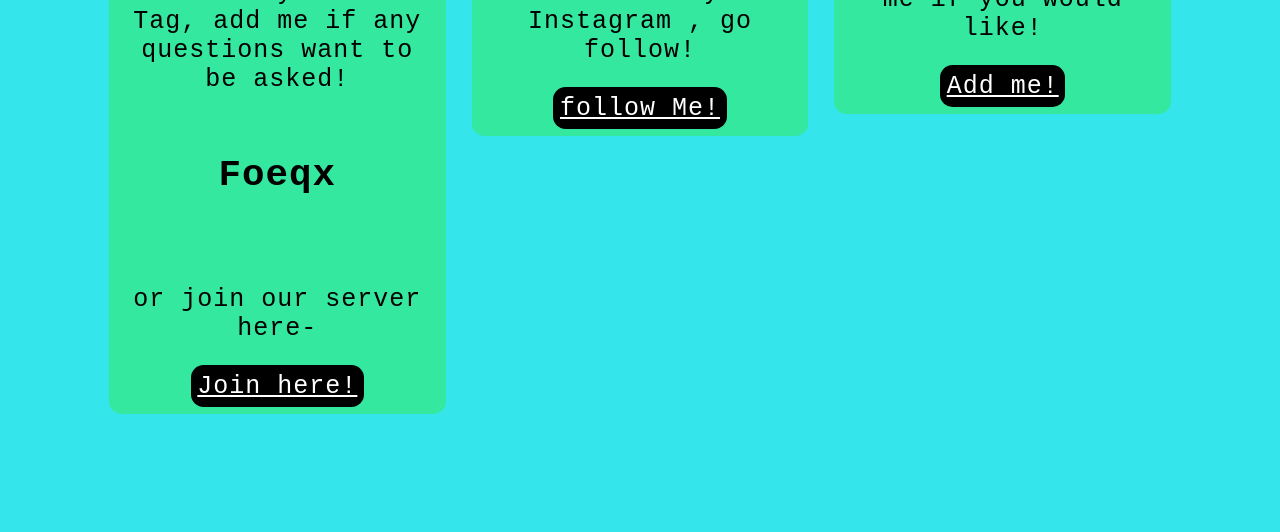
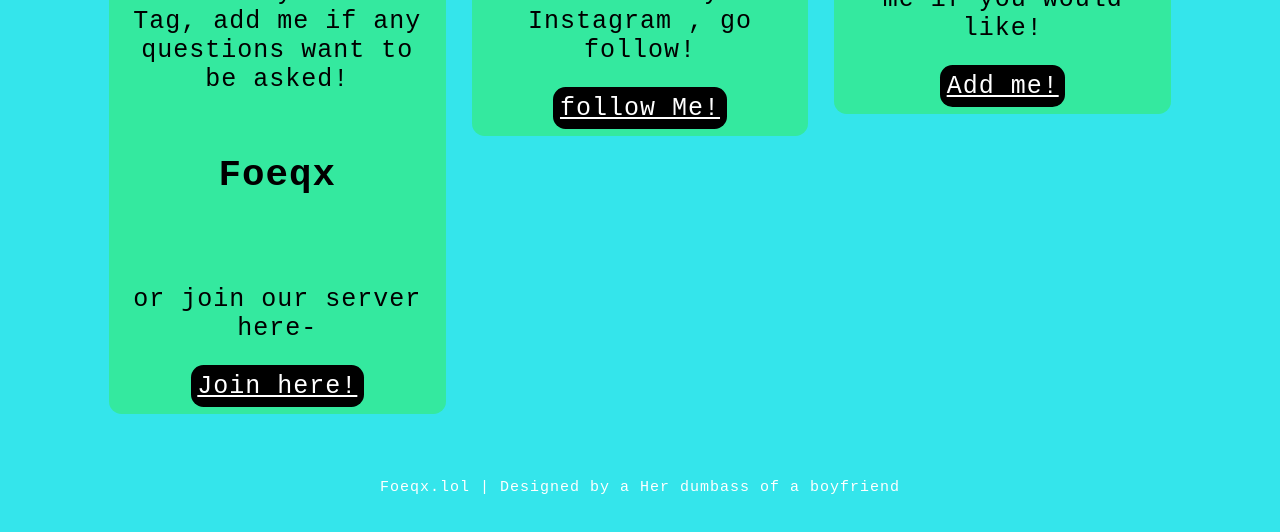
Before and after one commit to JustFinleyX/Khia.links, a plain HTML site: page index.html in a window 1280 px wide. Shown: the part 658-1190 px from the top of the page. Before the commit the page ends 1098 px from the top, so only its background shows below. Drawn offline with Linux system fonts and the light colour scheme.

Commit message:
Update index.html

```diff
--- a/index.html
+++ b/index.html
@@ -3,7 +3,7 @@
 
 	<meta charset="utf-8">
 	<meta name="viewport" content="width=device-width, initial-scale=1">
-	<title>Khia.links</title>
+	<title>FoeqX.lol</title>
 	<script src="https://kit.fontawesome.com/ecbc6928f7.js" crossorigin="anonymous"></script>
 	<body>
 		<div class="row">
@@ -58,6 +58,14 @@
 					</div>
 				</div>
 		</div>
+
+
+
+<div class="row">
+	<div class="bottompage">
+		Foeqx.lol | Designed by a Her dumbass of a boyfriend
+	</div>
+</div>
 	</body>
 
 <html>
```
Lines whose indentation alone changed are shown as unchanged.
